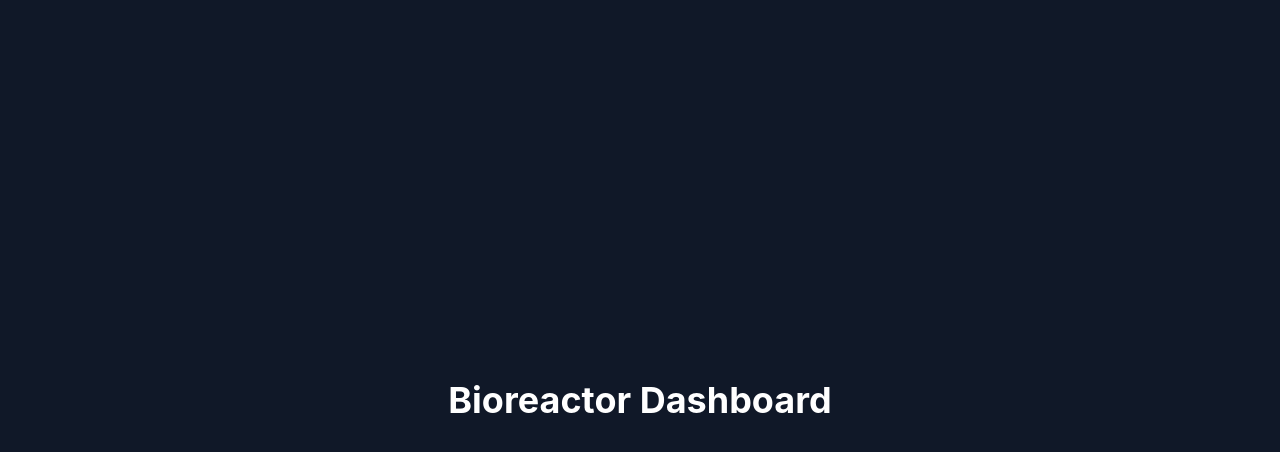
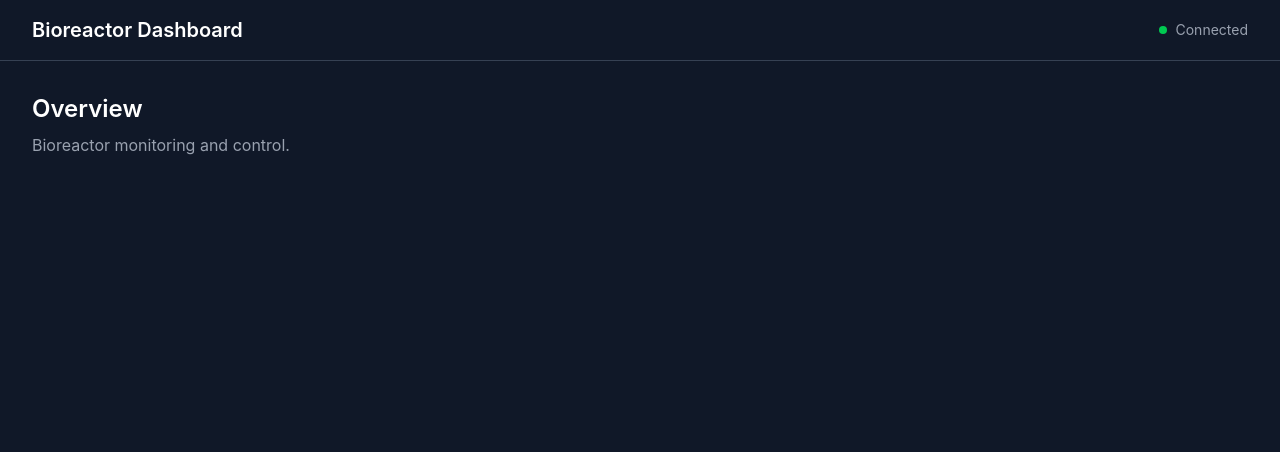
Before and after one commit to christian-boland-ross/bioreactor-dashboard, a React (Vite) app: page / in a window 1280 px wide. Shown: the top 452 px of the page. Built offline with nearby package versions, Linux system fonts and the light colour scheme.

Commit message:
Add dashboard layout and header

```diff
--- a/src/App.tsx
+++ b/src/App.tsx
@@ -1,10 +1,16 @@
+import DashboardLayout from './components/layout/DashboardLayout'
+
 function App() {
   return (
-    <div className="min-h-screen bg-gray-900 flex items-center justify-center">
-      <h1 className="text-4xl font-bold text-white">
-        Bioreactor Dashboard
-      </h1>
-    </div>
+    <DashboardLayout>
+      <h2 className="text-2xl font-semibold text-white">
+        Overview
+      </h2>
+
+      <p className="mt-2 text-gray-400">
+        Bioreactor monitoring and control.
+      </p>
+    </DashboardLayout>
   )
 }
 
--- /dev/null
+++ b/src/components/layout/DashboardLayout.tsx
@@ -0,0 +1,19 @@
+import Header from './Header'
+
+interface DashboardLayoutProps {
+  children: React.ReactNode
+}
+
+function DashboardLayout({ children }: DashboardLayoutProps) {
+  return (
+    <div className="min-h-screen bg-gray-900">
+      <Header />
+
+      <main className="mx-auto max-w-7xl p-8">
+        {children}
+      </main>
+    </div>
+  )
+}
+
+export default DashboardLayout
--- /dev/null
+++ b/src/components/layout/Header.tsx
@@ -0,0 +1,18 @@
+function Header() {
+  return (
+    <header className="flex items-center justify-between border-b border-gray-700 px-8 py-4">
+      <h1 className="text-xl font-semibold text-white">
+        Bioreactor Dashboard
+      </h1>
+
+      <div className="flex items-center gap-2">
+        <span className="h-2 w-2 rounded-full bg-green-500" />
+        <span className="text-sm text-gray-400">
+          Connected
+        </span>
+      </div>
+    </header>
+  )
+}
+
+export default Header
```
